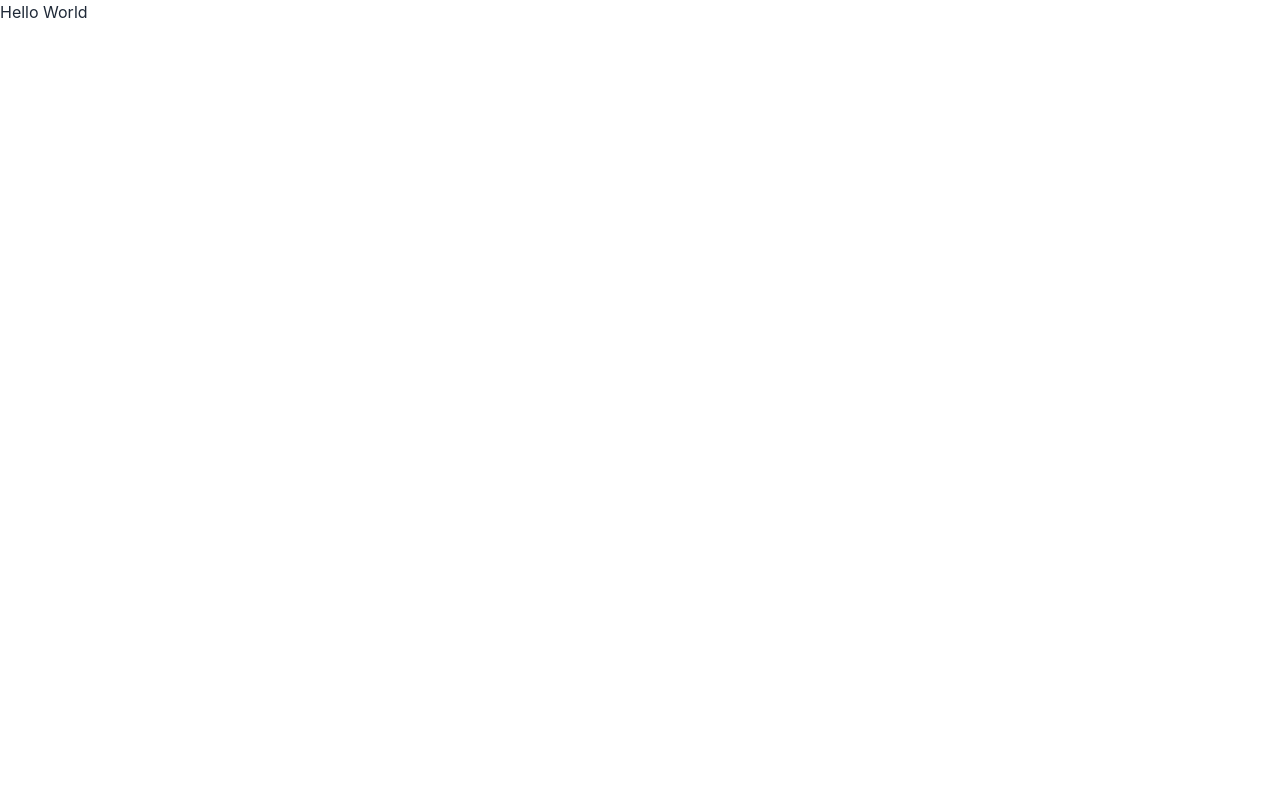
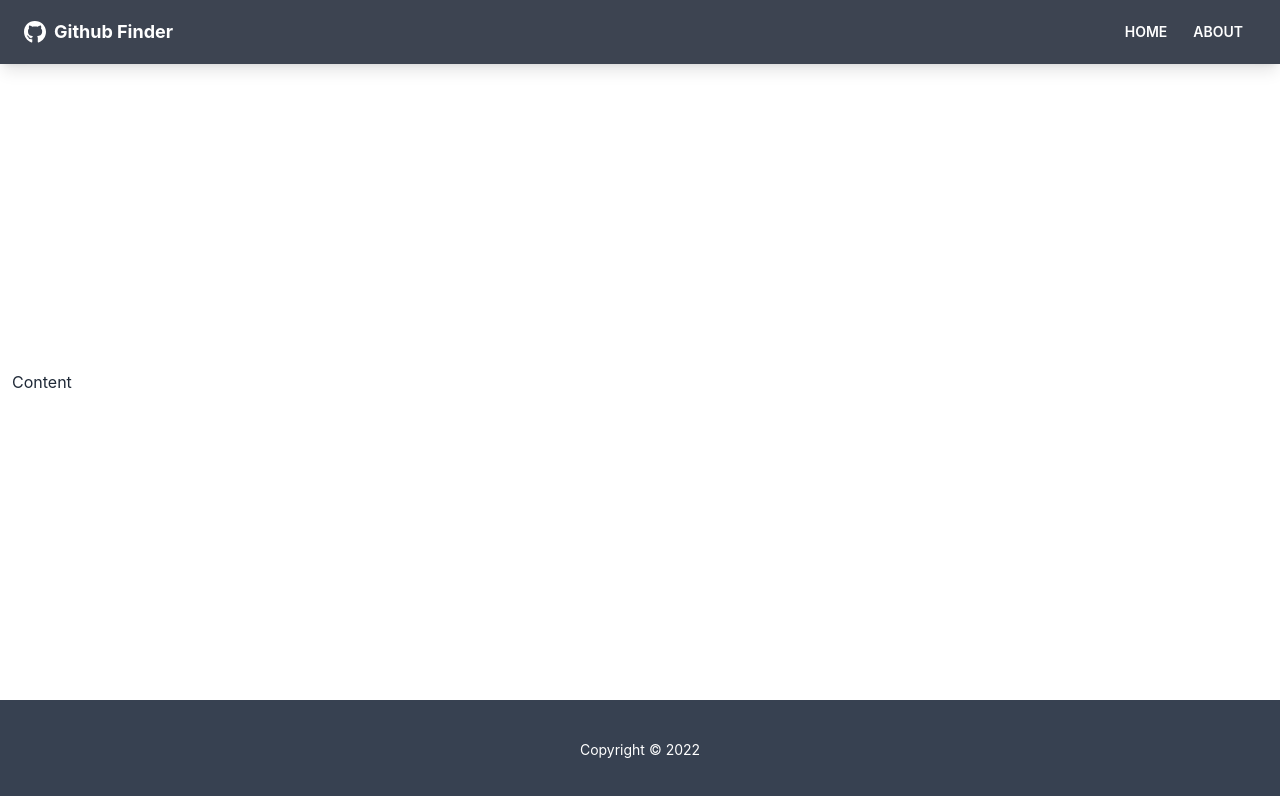
Before and after one commit to predragilijev0/github-finder, a React (Create React App) app: page / in a window 1280 px wide. Shown: the top 796 px of the page. Built offline with nearby package versions, Linux system fonts and the light colour scheme; the HTML template or start-up script is replaced by a standard one.

Commit message:
Added navbar and footer

```diff
--- a/package.json
+++ b/package.json
@@ -9,6 +9,8 @@
     "daisyui": "^2.15.1",
     "react": "^18.1.0",
     "react-dom": "^18.1.0",
+    "react-icons": "^4.3.1",
+    "react-router-dom": "^6.3.0",
     "react-scripts": "5.0.1",
     "web-vitals": "^2.1.4"
   },
--- a/src/App.js
+++ b/src/App.js
@@ -1,8 +1,18 @@
+import {BrowserRouter as Router, Route} from 'react-router-dom'
+import Navbar from './components/layout/Navbar';
+import Footer from './components/layout/Footer';
+
 function App() {
   return (
-    <div>
-      <h1>Hello World</h1>
-    </div>
+    <Router>
+      <div className="flex flex-col justify-between h-screen">
+        <Navbar />
+
+        <main className='container mx-auto px-3 pb-12'>Content</main>
+
+        <Footer />
+      </div>
+    </Router>
   );
 }
 
--- /dev/null
+++ b/src/components/layout/Footer.jsx
@@ -0,0 +1,11 @@
+function Footer() {
+    const footerYear = new Date().getFullYear()
+
+    return (
+        <footer className="footer p-10 bg-gray-700 text-primary-content footer-center">
+            <p>Copyright &copy; {footerYear}</p>
+        </footer>
+    )
+}
+
+export default Footer
--- /dev/null
+++ b/src/components/layout/Navbar.jsx
@@ -0,0 +1,39 @@
+import {FaGithub} from 'react-icons/fa'
+import {Link} from 'react-router-dom'
+import PropTypes from 'prop-types'
+
+function Navbar({ title }) {
+    return (
+        <nav className='navbar mb-12 shadow-lg bg-neutral text-neutral-content'>
+            <div className="container mx-auto">
+                <div className="flex-none px-2 mx-2">
+                    <FaGithub className='inline pr-2 text-3xl' />
+                    <Link to='/' className='text-lg font-bold align-middle'>
+                        {title}
+                    </Link>
+                </div>
+
+                <div className="flex-1 px-2 mx-2">
+                    <div className="flex justify-end">
+                        <Link to='/' className='btn btn-ghost btn-sm rounded-btn'>
+                            Home
+                        </Link>
+                        <Link to='/about' className='btn btn-ghost btn-sm rounded-btn'>
+                            About
+                        </Link>
+                    </div>
+                </div>
+            </div>
+        </nav>
+    )
+}
+
+Navbar.defaultProps = {
+    title: 'Github Finder'
+}
+
+Navbar.propTypes = {
+    title: PropTypes.string,
+}
+
+export default Navbar
```
Also changed, not shown: 1 other file (tests, documents, lock files or other folders).
